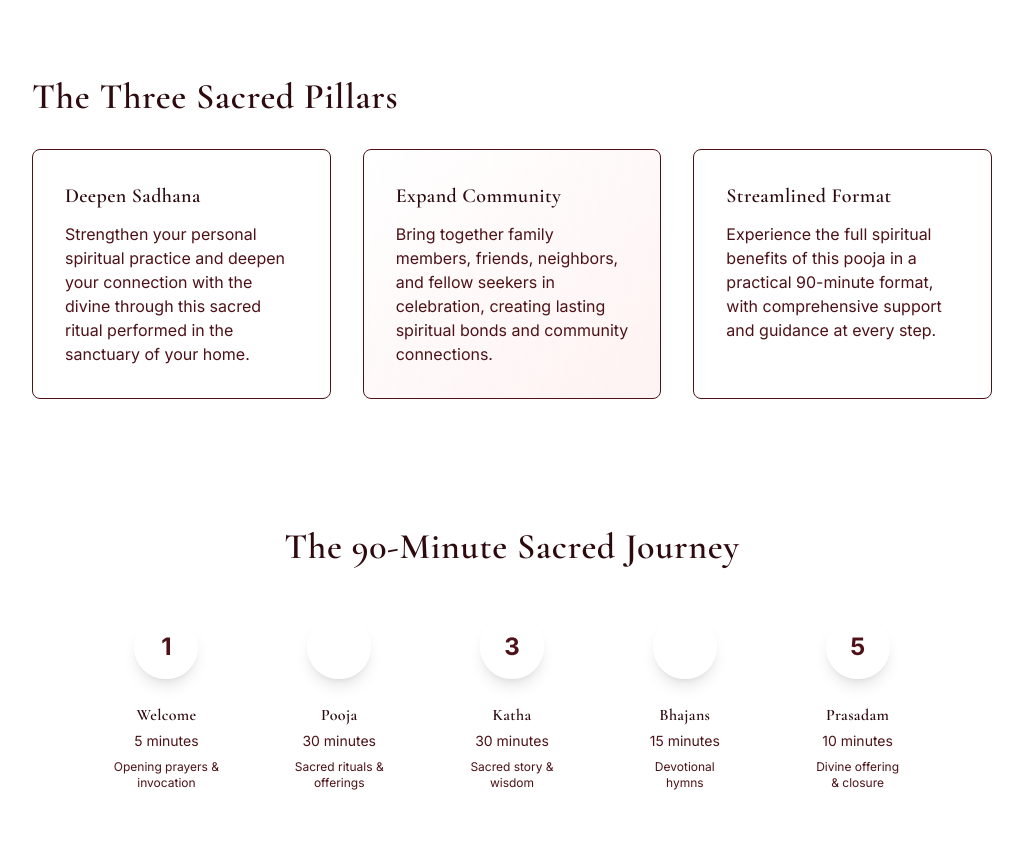
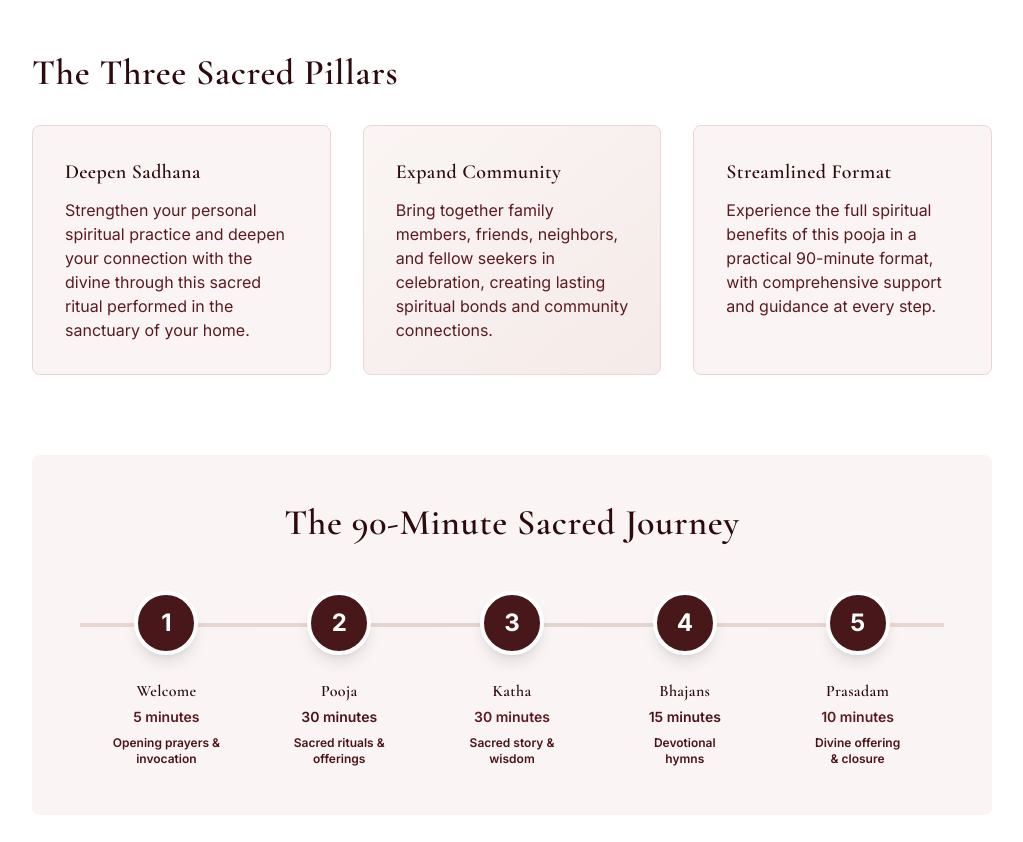
Before and after one commit to ariaknight/chinmaya-sharadalaya, an Astro site: page /csp in a window 1280 px wide. Shown: the part 1304-2146 px from the top of the page, without its empty margins (128-1151 px from the left). Built offline with nearby package versions, Linux system fonts and the light colour scheme; Astro itself is replaced by a stand-in of ours.

Commit message:
feat: update color palette and improve styling in csp.astro and global.css

```diff
--- a/src/pages/csp.astro
+++ b/src/pages/csp.astro
@@ -75,8 +75,8 @@ const description = 'Learn about hosting a Chinmaya Satyanarayana Pooja ceremony
             Strengthen your personal spiritual practice and deepen your connection with the divine through this sacred ritual performed in the sanctuary of your home.
           </p>
         </div>
-        <div class="bg-gradient-to-br from-burgundy-50 to-red-50 p-8 rounded-lg border border-burgundy-200">
-          <h3 class="text-xl font-serif font-bold text-burgundy-900 mb-3">Expand Community</h3>
+        <div class="bg-gradient-to-br from-maroon-50 to-maroon-100 p-8 rounded-lg border border-maroon-200">
+          <h3 class="text-xl font-serif font-bold text-maroon-900 mb-3">Expand Community</h3>
           <p class="text-maroon-800">
             Bring together family members, friends, neighbors, and fellow seekers in celebration, creating lasting spiritual bonds and community connections.
           </p>
@@ -106,61 +106,61 @@ const description = 'Learn about hosting a Chinmaya Satyanarayana Pooja ceremony
           <!-- Step 1: Welcome -->
           <div class="text-center">
             <div class="flex justify-center mb-6">
-              <div class="w-16 h-16 bg-maroon-100 border-4 border-white shadow-lg rounded-full flex items-center justify-center relative z-10">
-                <span class="text-2xl font-bold text-maroon-900">1</span>
+              <div class="w-16 h-16 bg-burgundy-900 border-4 border-white shadow-lg rounded-full flex items-center justify-center relative z-10">
+                <span class="text-2xl font-bold text-white">1</span>
               </div>
             </div>
-            <h3 class="font-serif font-bold text-maroon-900 mb-1 text-sm md:text-base">Welcome</h3>
-            <p class="text-xs md:text-sm text-maroon-700 mb-2">5 minutes</p>
-            <p class="text-xs text-maroon-600 hidden md:block">Opening prayers &<br/>invocation</p>
+            <h3 class="font-serif font-bold text-burgundy-900 mb-1 text-sm md:text-base">Welcome</h3>
+            <p class="text-xs md:text-sm text-maroon-800 mb-2 font-semibold">5 minutes</p>
+            <p class="text-xs text-maroon-900 hidden md:block font-semibold">Opening prayers &<br/>invocation</p>
           </div>
 
           <!-- Step 2: Pooja -->
           <div class="text-center">
             <div class="flex justify-center mb-6">
-              <div class="w-16 h-16 bg-burgundy-300 border-4 border-white shadow-lg rounded-full flex items-center justify-center relative z-10">
+              <div class="w-16 h-16 bg-burgundy-900 border-4 border-white shadow-lg rounded-full flex items-center justify-center relative z-10">
                 <span class="text-2xl font-bold text-white">2</span>
               </div>
             </div>
             <h3 class="font-serif font-bold text-burgundy-900 mb-1 text-sm md:text-base">Pooja</h3>
-            <p class="text-xs md:text-sm text-burgundy-700 mb-2">30 minutes</p>
-            <p class="text-xs text-burgundy-600 hidden md:block">Sacred rituals &<br/>offerings</p>
+            <p class="text-xs md:text-sm text-maroon-900 mb-2 font-semibold">30 minutes</p>
+            <p class="text-xs text-maroon-900 hidden md:block font-semibold">Sacred rituals &<br/>offerings</p>
           </div>
 
           <!-- Step 3: Katha -->
           <div class="text-center">
             <div class="flex justify-center mb-6">
-              <div class="w-16 h-16 bg-maroon-100 border-4 border-white shadow-lg rounded-full flex items-center justify-center relative z-10">
-                <span class="text-2xl font-bold text-maroon-900">3</span>
+              <div class="w-16 h-16 bg-burgundy-900 border-4 border-white shadow-lg rounded-full flex items-center justify-center relative z-10">
+                <span class="text-2xl font-bold text-white">3</span>
               </div>
             </div>
-            <h3 class="font-serif font-bold text-maroon-900 mb-1 text-sm md:text-base">Katha</h3>
-            <p class="text-xs md:text-sm text-maroon-700 mb-2">30 minutes</p>
-            <p class="text-xs text-maroon-600 hidden md:block">Sacred story &<br/>wisdom</p>
+            <h3 class="font-serif font-bold text-burgundy-900 mb-1 text-sm md:text-base">Katha</h3>
+            <p class="text-xs md:text-sm text-maroon-800 mb-2 font-semibold">30 minutes</p>
+            <p class="text-xs text-maroon-900 hidden md:block font-semibold">Sacred story &<br/>wisdom</p>
           </div>
 
           <!-- Step 4: Bhajans -->
           <div class="text-center">
             <div class="flex justify-center mb-6">
-              <div class="w-16 h-16 bg-burgundy-300 border-4 border-white shadow-lg rounded-full flex items-center justify-center relative z-10">
+              <div class="w-16 h-16 bg-burgundy-900 border-4 border-white shadow-lg rounded-full flex items-center justify-center relative z-10">
                 <span class="text-2xl font-bold text-white">4</span>
               </div>
             </div>
             <h3 class="font-serif font-bold text-burgundy-900 mb-1 text-sm md:text-base">Bhajans</h3>
-            <p class="text-xs md:text-sm text-burgundy-700 mb-2">15 minutes</p>
-            <p class="text-xs text-burgundy-600 hidden md:block">Devotional<br/>hymns</p>
+            <p class="text-xs md:text-sm text-maroon-900 mb-2 font-semibold">15 minutes</p>
+            <p class="text-xs text-maroon-900 hidden md:block font-semibold">Devotional<br/>hymns</p>
           </div>
 
           <!-- Step 5: Prasadam -->
           <div class="text-center">
             <div class="flex justify-center mb-6">
-              <div class="w-16 h-16 bg-maroon-100 border-4 border-white shadow-lg rounded-full flex items-center justify-center relative z-10">
-                <span class="text-2xl font-bold text-maroon-900">5</span>
+              <div class="w-16 h-16 bg-burgundy-900 border-4 border-white shadow-lg rounded-full flex items-center justify-center relative z-10">
+                <span class="text-2xl font-bold text-white">5</span>
               </div>
             </div>
-            <h3 class="font-serif font-bold text-maroon-900 mb-1 text-sm md:text-base">Prasadam</h3>
-            <p class="text-xs md:text-sm text-maroon-700 mb-2">10 minutes</p>
-            <p class="text-xs text-maroon-600 hidden md:block">Divine offering<br/>&amp; closure</p>
+            <h3 class="font-serif font-bold text-burgundy-900 mb-1 text-sm md:text-base">Prasadam</h3>
+            <p class="text-xs md:text-sm text-maroon-800 mb-2 font-semibold">10 minutes</p>
+            <p class="text-xs text-maroon-900 hidden md:block font-semibold">Divine offering<br/>&amp; closure</p>
           </div>
         </div>
       </div>
--- a/src/styles/global.css
+++ b/src/styles/global.css
@@ -1,16 +1,36 @@
 /* Tailwind v4 */
 @import "tailwindcss";
 
-@layer theme {
-  :root {
-    --font-family-serif: 'Cormorant Garamond', serif;
-    --font-family-sans: 'Inter', sans-serif;
-    --color-maroon: #8B2F39;
-    --color-maroon-dark: #6B2027;
-    --color-burgundy: #A0373D;
-    --color-gold: #d4af37;
-    --color-cream: #faf5f0;
-  }
+@theme {
+  --font-serif: 'Cormorant Garamond', serif;
+  --font-sans: 'Inter', sans-serif;
+
+  --color-maroon-50: #faf5f4;
+  --color-maroon-100: #f5ebe8;
+  --color-maroon-200: #ead7d1;
+  --color-maroon-300: #e0c3ba;
+  --color-maroon-400: #d5afa3;
+  --color-maroon-500: #8B2F39;
+  --color-maroon-600: #7a2730;
+  --color-maroon-700: #6B2027;
+  --color-maroon-800: #5c1a1f;
+  --color-maroon-900: #4d1217;
+  --color-maroon-950: #2d0a0e;
+
+  --color-burgundy-50: #faf8f7;
+  --color-burgundy-100: #f5f1ef;
+  --color-burgundy-200: #ebe3df;
+  --color-burgundy-300: #e1d5cf;
+  --color-burgundy-400: #d7c7bf;
+  --color-burgundy-500: #A0373D;
+  --color-burgundy-600: #8a2f34;
+  --color-burgundy-700: #74272b;
+  --color-burgundy-800: #5e1f22;
+  --color-burgundy-900: #481719;
+  --color-burgundy-950: #2a0e10;
+
+  --color-gold: #d4af37;
+  --color-cream: #faf5f0;
 }
 
 :root {
```
